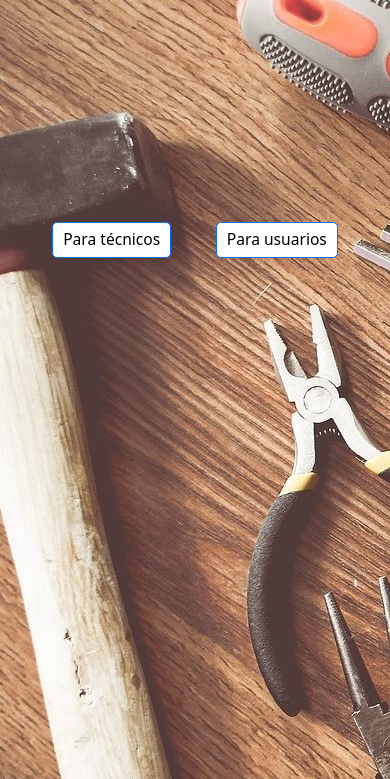
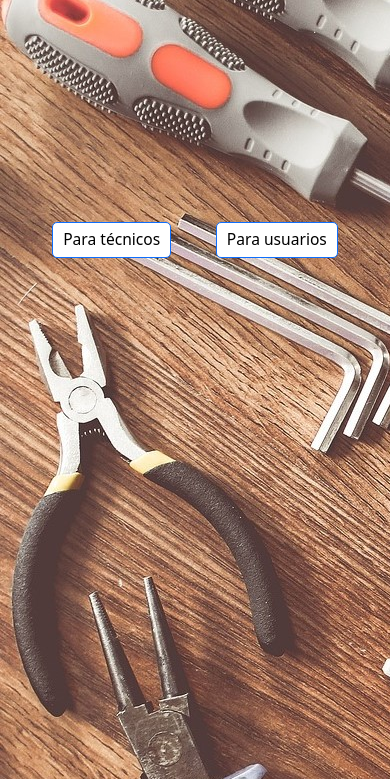
Before and after one commit to MauricioBuda/manualesProseMauri, a plain HTML site: page index.html in a window 390 px wide. Shown: the part 65-844 px from the top of the page. Drawn offline with nearby package versions, Linux system fonts and the light colour scheme.

Commit message:
probando fondo

```diff
--- a/css/styless.css
+++ b/css/styless.css
@@ -32,7 +32,7 @@ a {
 
 @media screen and (max-width: 728px) {
   .body_index {
-    background-image: url(../img/fondo_herramientas_chico.jpg);
+    background-image: url(../img/fondo_herramientas2.jpg);
   }
 }
 
```
Also changed, not shown: img/fondo_herramientas2.jpg (added), img/fondo_herramientas_chico.jpg (deleted).
